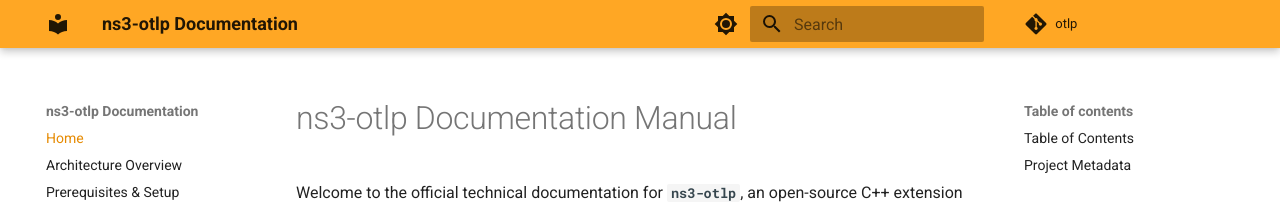
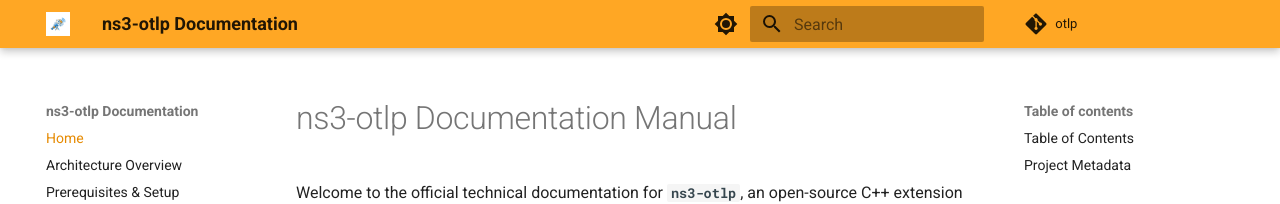
Before and after one commit to the-ns3-programmer/ns3-otlp-docs, an MkDocs documentation site: the page built from docs/index.md, in a window 1280 px wide. Shown: the top 204 px of the page. Built offline with MkDocs 1.6.1 and Material for MkDocs 9.7.7, drawn with Linux system fonts in a browser that asks for light colours; comment, search, counter and statistics services are not loaded.

Commit message:
docs: Update website logo asset and mkdocs configuration

```diff
--- a/mkdocs.yml
+++ b/mkdocs.yml
@@ -9,6 +9,8 @@ extra_css:
 
 theme:
   name: material
+  logo: asset/logo.png
+  favicon: asset/logo.png
   palette:
     - scheme: default
       primary: orange
```
Also changed, not shown: docs/asset/logo.png (added).
